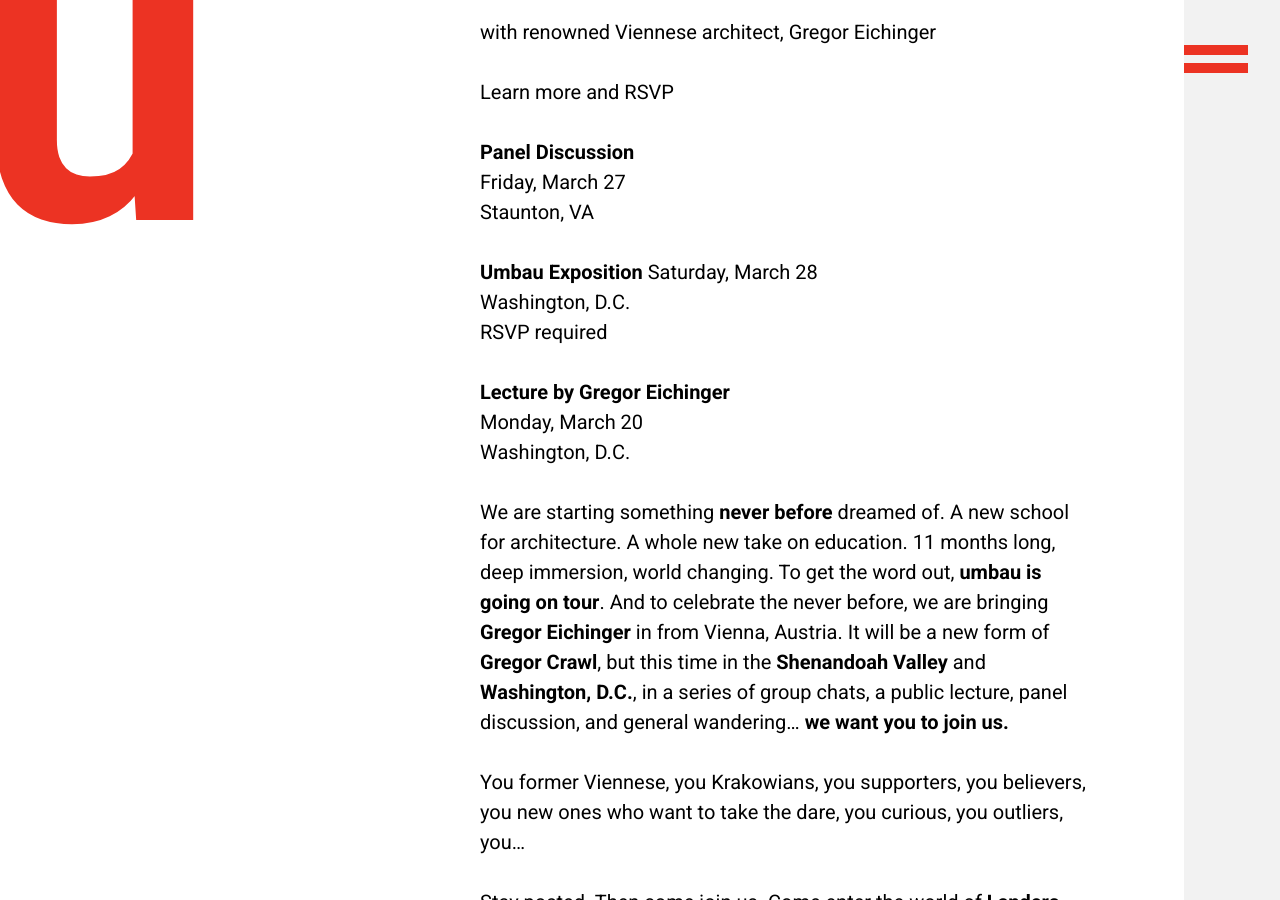
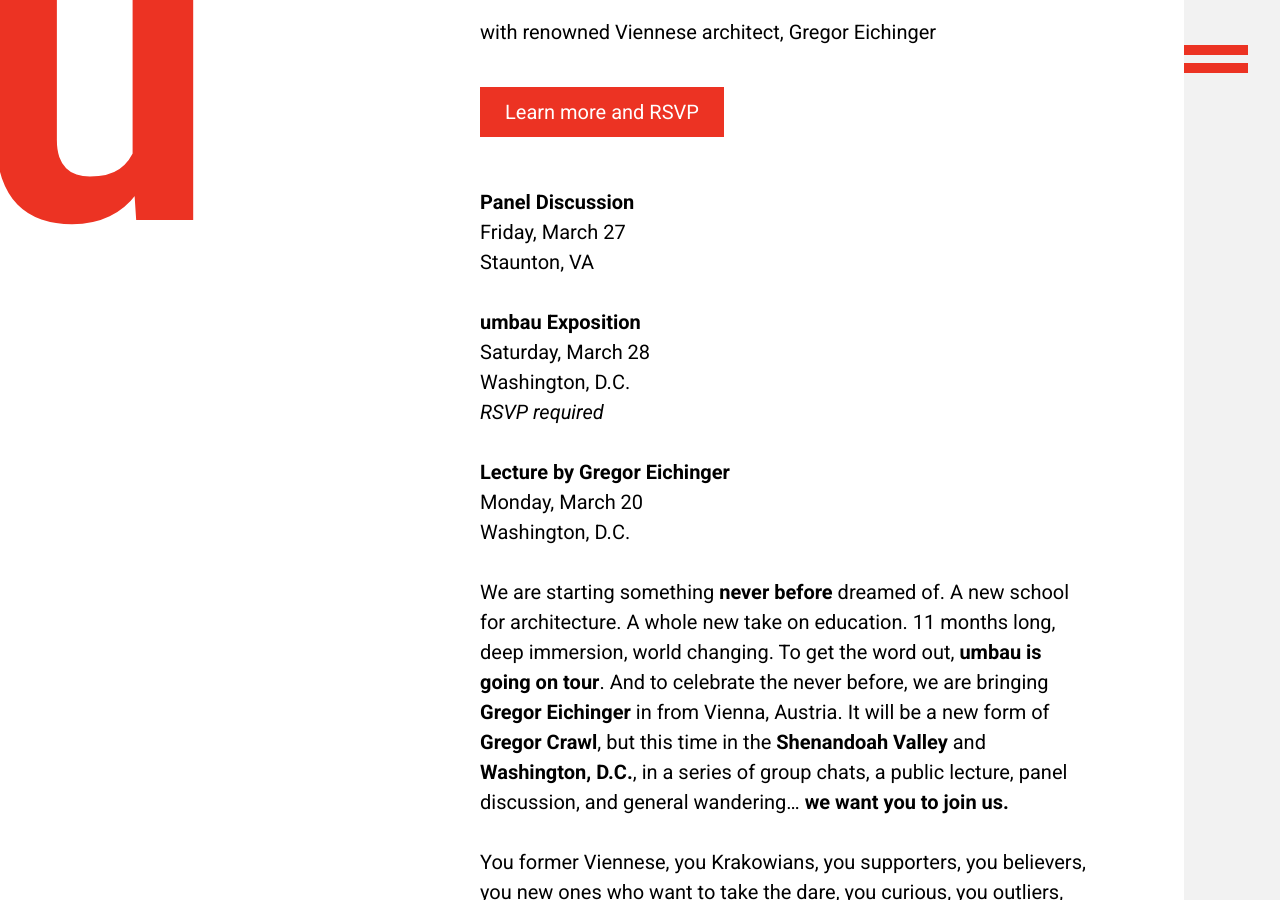
Before and after one commit to umbauschool/umbauschool.github.io, a Jekyll site: the page built from index.md, in a window 1280 px wide and 900 px high, scrolled down 2431 px. Built offline with Jekyll 4.4.1, drawn with Linux system fonts in a browser that asks for light colours; our own code applies the rules of GitHub Pages for plain Markdown files.

Commit message:
Update index.md

```diff
--- a/index.md
+++ b/index.md
@@ -11,16 +11,16 @@
 </div>
 with renowned Viennese architect, Gregor Eichinger
 
-Learn more and RSVP
+<a class="btn" href="bit.ly/umbau-march-2020">Learn more and RSVP</a>
 
 **Panel Discussion**
 Friday, March 27
 Staunton, VA
 
-**Umbau Exposition**
+**umbau Exposition**
 Saturday, March 28
 Washington, D.C.
-RSVP required
+_RSVP required_
 
 **Lecture by Gregor Eichinger**
 Monday, March 20
```
